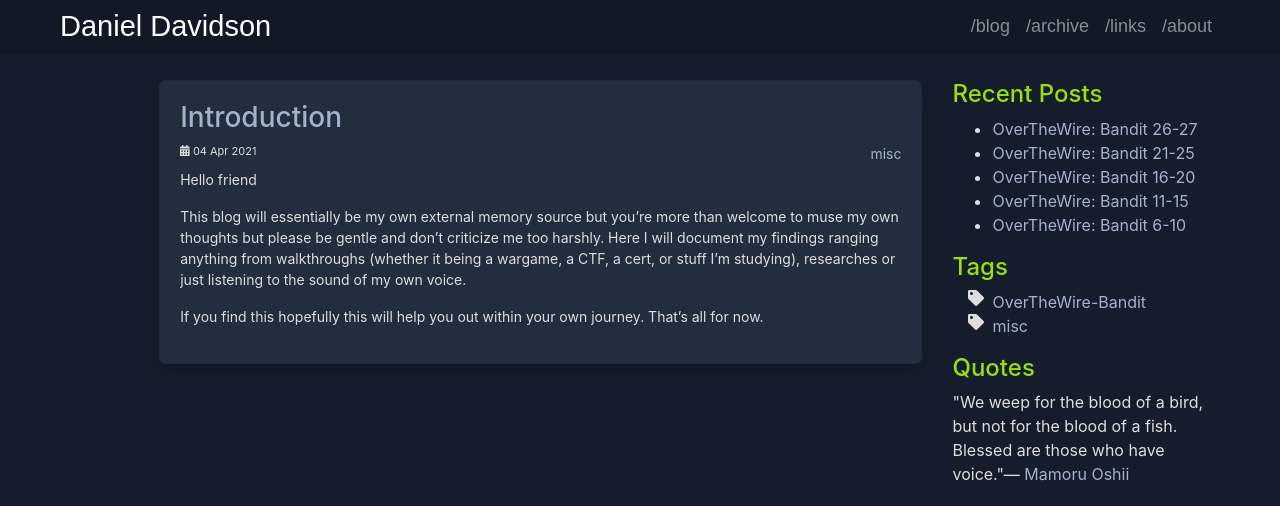
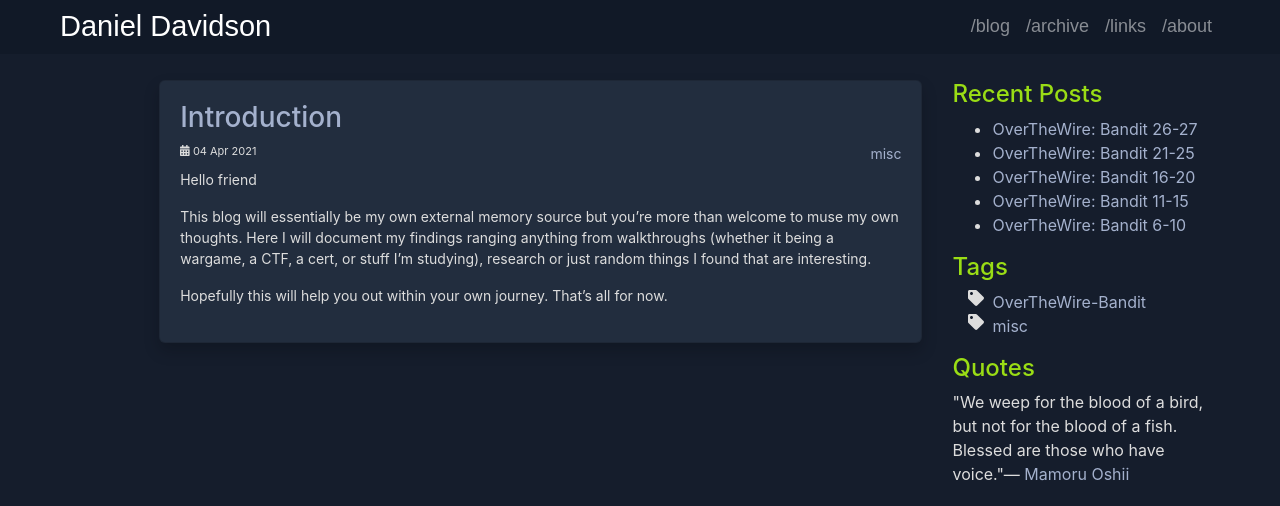
Before and after one commit to danieldavidson/danieldavidson.github.io, a Jekyll site: the page built from _posts/2021-04-04-introduction.md, in a window 1280 px wide, cut to the strip 0-506 px from the top of the page. Built offline with Jekyll 4.4.1, drawn with Linux system fonts in a browser that asks for light colours.

Commit message:
Update 2021-04-04-introduction.md

```diff
--- a/_posts/2021-04-04-introduction.md
+++ b/_posts/2021-04-04-introduction.md
@@ -9,6 +9,6 @@ tags:
 
 Hello friend
 
- This blog will essentially be my own external memory source but you're more than welcome to muse my own thoughts but please be gentle and don't criticize me too harshly. Here I will document my findings ranging anything from walkthroughs (whether it being a wargame, a CTF, a cert, or stuff I’m studying), researches or just listening to the sound of my own voice.
+ This blog will essentially be my own external memory source but you're more than welcome to muse my own thoughts. Here I will document my findings ranging anything from walkthroughs (whether it being a wargame, a CTF, a cert, or stuff I’m studying), research or just random things I found that are interesting.
 
-If you find this hopefully this will help you out within your own journey. That's all for now.
+Hopefully this will help you out within your own journey. That's all for now.
```
